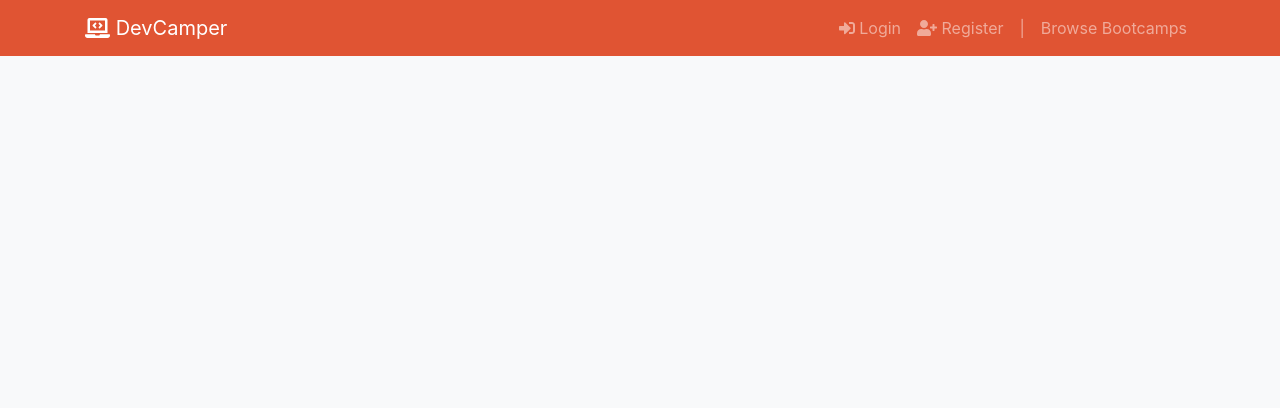
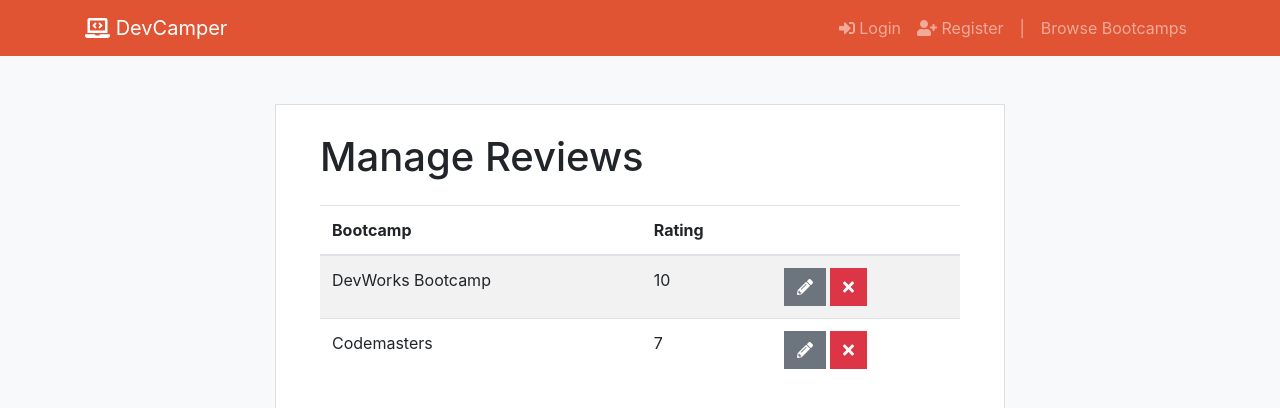
Before and after one commit to memowii/devcamper, a React (Create React App) app: page /manage-reviews in a window 1280 px wide. Shown: the top 408 px of the page. Built offline with nearby package versions, Linux system fonts and the light colour scheme.

Commit message:
Add page ManageReviews

```diff
--- a/src/components/App/App.js
+++ b/src/components/App/App.js
@@ -18,6 +18,7 @@ import { ManageAccount } from "../../pages/ManageAccount";
 import { UpdatePassword } from "../../pages/UpdatePassword";
 import { ManageBootcampNone } from "../../pages/ManageBootcampNone";
 import { ManageCoursesNone } from "../../pages/ManageCoursesNone";
+import { ManageReviews } from "../../pages/ManageReviews";
 
 export const App = () => (
   <div className="App">
@@ -38,6 +39,7 @@ export const App = () => (
           <Route exact path="/add-course" component={AddCourse} />
           <Route exact path="/manage-account" component={ManageAccount} />
           <Route exact path="/update-password" component={UpdatePassword} />
+          <Route exact path="/manage-reviews" component={ManageReviews} />
           <Route
             exact
             path="/manage-bootcamp-none"
--- a/src/components/TableRow.js
+++ b/src/components/TableRow.js
@@ -3,12 +3,14 @@ import { NavLink } from "react-router-dom";
 import { FontAwesomeIcon } from "@fortawesome/react-fontawesome";
 import { faPencilAlt, faTimes } from "@fortawesome/free-solid-svg-icons";
 
-export const TableRow = ({ title }) => {
+export const TableRow = ({ tdsContent }) => {
   return (
     <tr>
-      <td>{title}</td>
+      {tdsContent.map((tdContent) => (
+        <td>{tdContent}</td>
+      ))}
       <td>
-        <NavLink to="/add-course" className="btn btn-secondary">
+        <NavLink to="/add-course" className="btn btn-secondary mr-1">
           <FontAwesomeIcon icon={faPencilAlt} />
         </NavLink>
         <button className="btn btn-danger">
--- a/src/pages/ManageCourses.js
+++ b/src/pages/ManageCourses.js
@@ -53,8 +53,8 @@ export const ManageCourses = () => {
                     </tr>
                   </thead>
                   <tbody>
-                    <TableRow title="Front End Web Development" />
-                    <TableRow title="Full Stack Web Development" />
+                    <TableRow tdsContent={["Front End Web Development"]} />
+                    <TableRow tdsContent={["Full Stack Web Development"]} />
                   </tbody>
                 </Table>
               </CardBody>
--- a/src/pages/ManageCoursesNone.js
+++ b/src/pages/ManageCoursesNone.js
@@ -11,7 +11,7 @@ export const ManageCoursesNone = () => {
     <section className="mt-5">
       <Container>
         <Row>
-          <Col className="m-auto">
+          <Col md="8" className="m-auto">
             <Card color="white" className="py-2 px-4">
               <CardBody>
                 <h1 className="mb-2">Manage Courses</h1>
--- /dev/null
+++ b/src/pages/ManageReviews.js
@@ -0,0 +1,38 @@
+import React from "react";
+import { Container, Row, Col, CardBody, Card, Table } from "reactstrap";
+
+import { usePageWithoutFixedTop } from "../hooks/usePageWithoutFixedTop";
+import { TableRow } from "../components/TableRow";
+
+export const ManageReviews = () => {
+  usePageWithoutFixedTop();
+  return (
+    <section className="mt-5">
+      <Container>
+        <Row>
+          <Col md="8" className="m-auto">
+            <Card color="white" className="py-2 px-4">
+              <CardBody>
+                <h1 className="mb-4">Manage Reviews</h1>
+
+                <Table striped>
+                  <thead>
+                    <tr>
+                      <th scope="col">Bootcamp</th>
+                      <th scope="col">Rating</th>
+                      <th scope="col"></th>
+                    </tr>
+                  </thead>
+                  <tbody>
+                    <TableRow tdsContent={["DevWorks Bootcamp", "10"]} />
+                    <TableRow tdsContent={["Codemasters", "7"]} />
+                  </tbody>
+                </Table>
+              </CardBody>
+            </Card>
+          </Col>
+        </Row>
+      </Container>
+    </section>
+  );
+};
```
